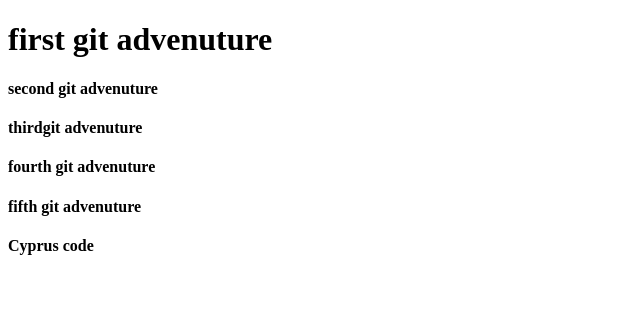
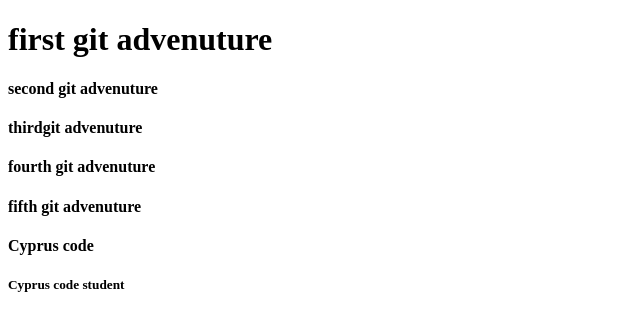
Before and after one commit to DanielKif1/Git_adventure, a plain HTML site: page index.html in a window 1280 px wide. Shown: the whole page, without its empty margins (0-640 px from the left). Drawn offline with Linux system fonts and the light colour scheme.

Commit message:
file changed here

```diff
--- a/index.html
+++ b/index.html
@@ -13,5 +13,6 @@
     <h4>fourth git advenuture</h4>
     <h4>fifth git advenuture</h4>
     <h4>Cyprus code</h4>
+    <h5>Cyprus code student</h5>
 </body>
 </html>
```
